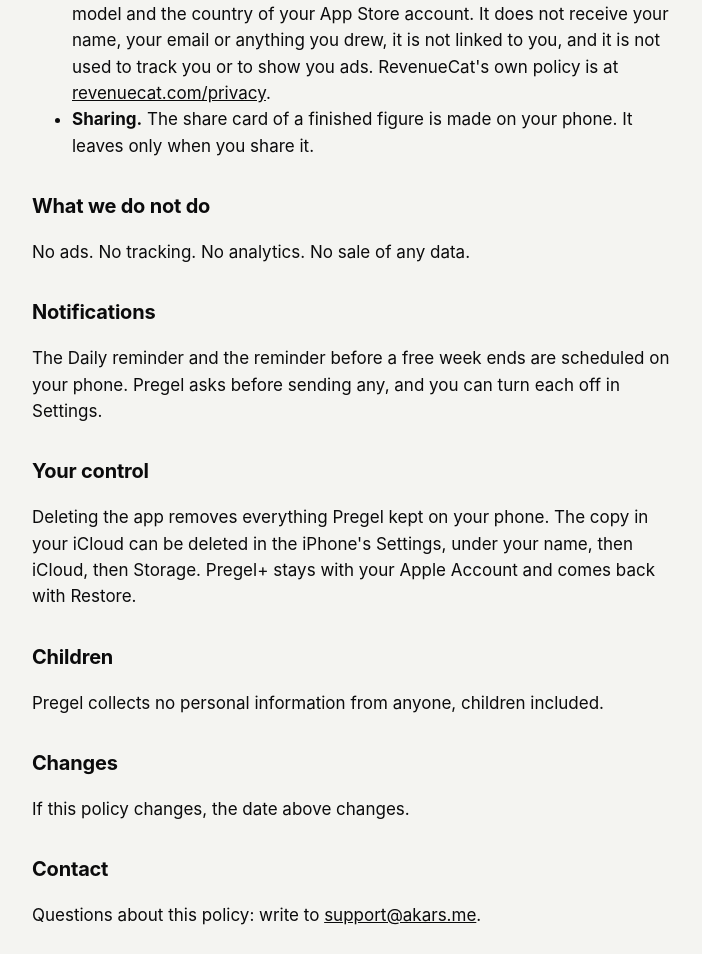
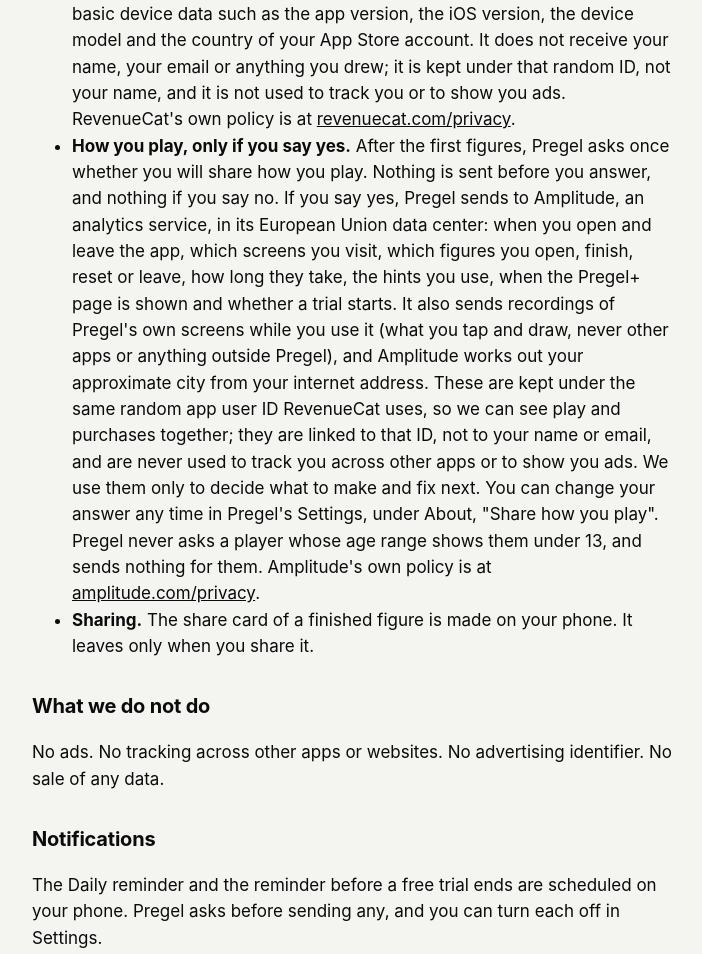
Before and after one commit to akarsoft/pregel-legal, a plain HTML site: page privacy/index.html in a window 1280 px wide. Shown: the part 905-1859 px from the top of the page, without its empty margins (288-990 px from the left). Drawn offline with Linux system fonts and the light colour scheme.

Commit message:
Privacy policy: opt-in analytics through Amplitude, never for players under 13
Co-Authored-By: Claude Opus 5.5 <noreply@anthropic.com>

```diff
--- a/privacy/index.html
+++ b/privacy/index.html
@@ -19,25 +19,26 @@ a { color:var(--ink); }
 <body>
 <main>
 <h1>Pregel Privacy Policy</h1>
-<p>Last updated: 23 November 2026</p>
+<p>Last updated: 27 November 2026</p>
 <p>Pregel is a puzzle game: draw every line of a figure once without lifting the pen. This policy says what happens to what you do in it.</p>
 <h2>What stays with you</h2>
-<p>Everything you do in Pregel stays with you: the figures you drew, your marks, your streak and freezes, your progress through the Journey, your paper and your settings are kept on your iPhone and, if you use iCloud, in your own private iCloud. Pregel has no account, no server of its own and no advertising. We do not receive your play and we cannot see it.</p>
+<p>Everything you do in Pregel stays with you: the figures you drew, your marks, your streak and freezes, your progress through the Journey, your paper and your settings are kept on your iPhone and, if you use iCloud, in your own private iCloud. Pregel has no account, no server of its own and no advertising. Unless you choose to share how you play (below), we do not receive your play and we cannot see it.</p>
 <h2>What leaves your phone</h2>
 <ul>
 <li><strong>iCloud.</strong> If you are signed in to iCloud, Pregel keeps a copy of your play in your private iCloud database, so your streak and drawings follow you to a new iPhone. It is stored by Apple in your iCloud account; only you can read it, and we cannot. You can turn it off in the iPhone's Settings, under your name, then iCloud.</li>
 <li><strong>Game Center.</strong> If you are signed in to Game Center, Pregel sends your longest streak, the number of Dailies you drew and drew clean, and the achievements you earn to Game Center, Apple's service for games. Other players may see your Game Center name and scores on the leaderboards, as your Game Center settings allow. Pregel never asks you to sign in to it.</li>
-<li><strong>Purchases.</strong> Pregel+ is bought through Apple. Apple handles payment and billing, and we see no payment details. To check that a purchase is valid and to count trial starts, renewals and refunds, Pregel uses RevenueCat, a service for in-app purchases. RevenueCat receives a random app user ID it makes up, the Apple purchase receipt, the product that was bought and basic device data such as the app version, the iOS version, the device model and the country of your App Store account. It does not receive your name, your email or anything you drew, it is not linked to you, and it is not used to track you or to show you ads. RevenueCat's own policy is at <a href="https://www.revenuecat.com/privacy">revenuecat.com/privacy</a>.</li>
+<li><strong>Purchases.</strong> Pregel+ is bought through Apple. Apple handles payment and billing, and we see no payment details. To check that a purchase is valid and to count trial starts, renewals and refunds, Pregel uses RevenueCat, a service for in-app purchases. RevenueCat receives a random app user ID it makes up, the Apple purchase receipt, the product that was bought and basic device data such as the app version, the iOS version, the device model and the country of your App Store account. It does not receive your name, your email or anything you drew; it is kept under that random ID, not your name, and it is not used to track you or to show you ads. RevenueCat's own policy is at <a href="https://www.revenuecat.com/privacy">revenuecat.com/privacy</a>.</li>
+<li><strong>How you play, only if you say yes.</strong> After the first figures, Pregel asks once whether you will share how you play. Nothing is sent before you answer, and nothing if you say no. If you say yes, Pregel sends to Amplitude, an analytics service, in its European Union data center: when you open and leave the app, which screens you visit, which figures you open, finish, reset or leave, how long they take, the hints you use, when the Pregel+ page is shown and whether a trial starts. It also sends recordings of Pregel's own screens while you use it (what you tap and draw, never other apps or anything outside Pregel), and Amplitude works out your approximate city from your internet address. These are kept under the same random app user ID RevenueCat uses, so we can see play and purchases together; they are linked to that ID, not to your name or email, and are never used to track you across other apps or to show you ads. We use them only to decide what to make and fix next. You can change your answer any time in Pregel's Settings, under About, "Share how you play". Pregel never asks a player whose age range shows them under 13, and sends nothing for them. Amplitude's own policy is at <a href="https://amplitude.com/privacy">amplitude.com/privacy</a>.</li>
 <li><strong>Sharing.</strong> The share card of a finished figure is made on your phone. It leaves only when you share it.</li>
 </ul>
 <h2>What we do not do</h2>
-<p>No ads. No tracking. No analytics. No sale of any data.</p>
+<p>No ads. No tracking across other apps or websites. No advertising identifier. No sale of any data.</p>
 <h2>Notifications</h2>
-<p>The Daily reminder and the reminder before a free week ends are scheduled on your phone. Pregel asks before sending any, and you can turn each off in Settings.</p>
+<p>The Daily reminder and the reminder before a free trial ends are scheduled on your phone. Pregel asks before sending any, and you can turn each off in Settings.</p>
 <h2>Your control</h2>
-<p>Deleting the app removes everything Pregel kept on your phone. The copy in your iCloud can be deleted in the iPhone's Settings, under your name, then iCloud, then Storage. Pregel+ stays with your Apple Account and comes back with Restore.</p>
+<p>Deleting the app removes everything Pregel kept on your phone. To have the analytics kept under your app user ID deleted, write to us at the address below. The copy in your iCloud can be deleted in the iPhone's Settings, under your name, then iCloud, then Storage. Pregel+ stays with your Apple Account and comes back with Restore.</p>
 <h2>Children</h2>
-<p>Pregel collects no personal information from anyone, children included.</p>
+<p>Pregel does not ask a player its age range shows under 13 to share how they play, and sends no analytics for them. Apart from that, Pregel collects no personal information from children.</p>
 <h2>Changes</h2>
 <p>If this policy changes, the date above changes.</p>
 <h2>Contact</h2>
```
